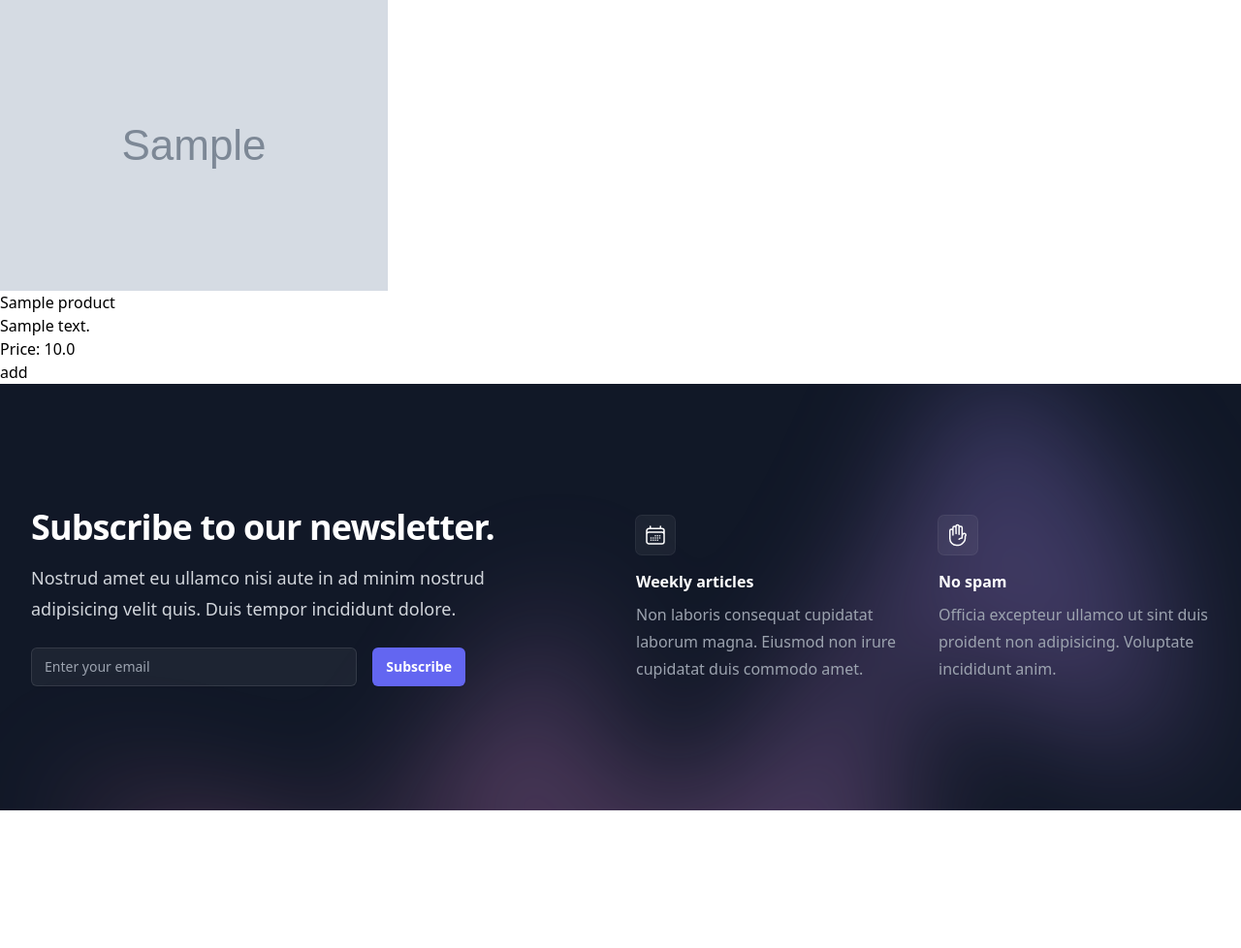
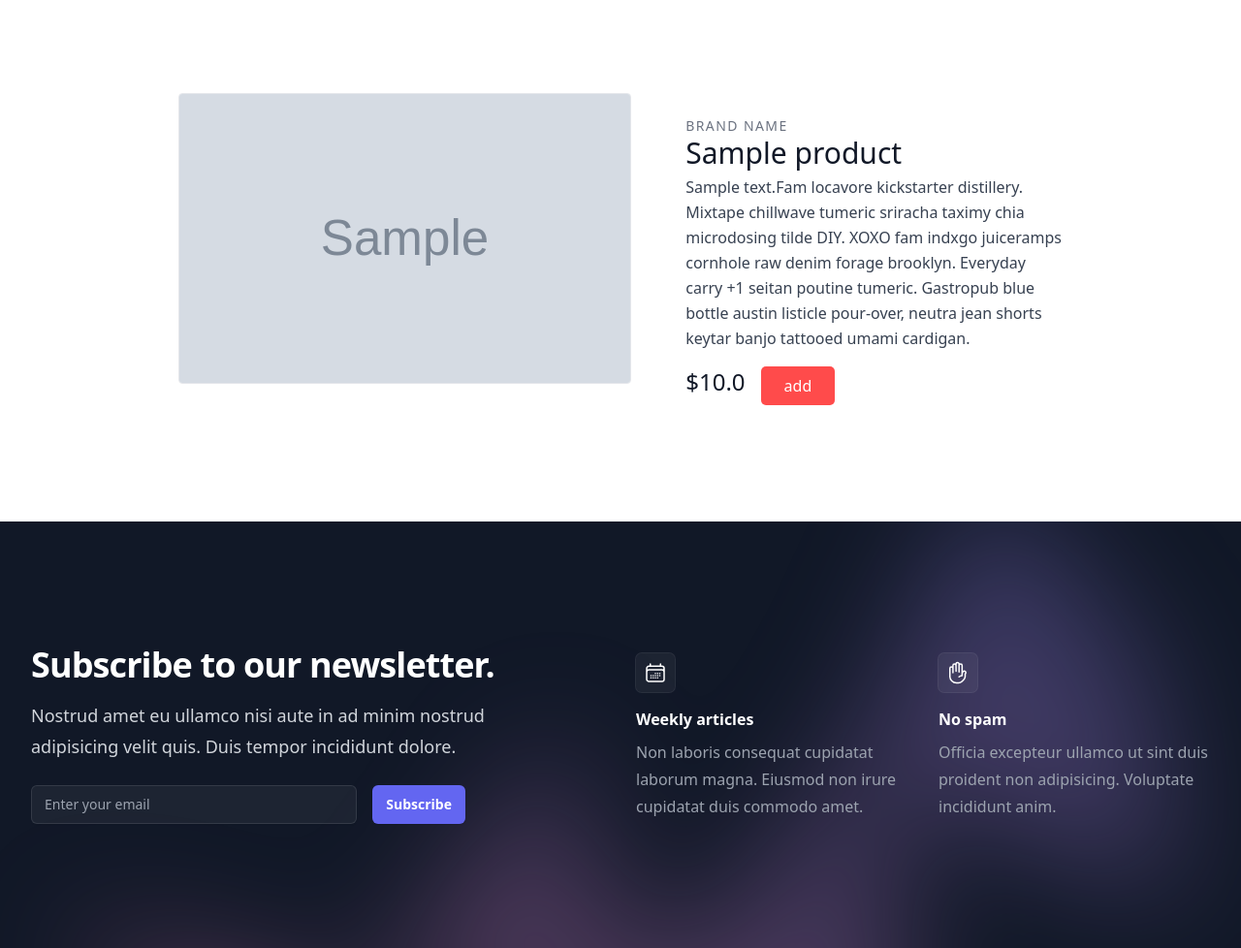
Before and after one commit to TaiChi112/Python, a Django app: page /store/1/ in a window 1280 px wide. Shown: the part 64-1042 px from the top of the page at 97% size. Before the commit the page ends 900 px from the top, so only its background shows below. Run offline with Django 5.2, Linux system fonts and the light colour scheme; tables that the repository leaves empty hold one stand-in row (values such as "Sample post"); grey boxes marked "Sample" are stand-in pictures; style sheets or scripts are compiled from the project's sources.

Commit message:
style : edit button add

```diff
--- a/product_app/templates/product/product.html
+++ b/product_app/templates/product/product.html
@@ -1,12 +1,41 @@
 {% extends 'base.html'%}
 {% block title %}Product{% endblock %}
 {% block content %}
+<!-- component -->
+<section style="margin:0 50px 0 50px;" class="text-gray-700 body-font overflow-hidden bg-white">
+    <div style="max-width: 1200px;" class="container px-5 py-24 mx-auto">
+        <div class="lg:w-4/5 mx-auto flex ">
+            <div style="width: 500px;height: 300px;">
+                <img style="width: 100%;height: 100%;" alt="{{product.name}}"
+                    class="lg:w-1/2  object-cover  rounded border border-gray-200"
+                    src="{{product.image_url}}">
+            </div>
+            <div style="margin-left: 16px;" class="lg:w-1/2 w-full lg:pl-10 lg:py-6  lg:mt-0">
+                <h2 class="text-sm title-font text-gray-500 tracking-widest">BRAND NAME</h2>
+                <h1 class="text-gray-900 text-3xl title-font font-medium mb-1">{{product.name}}</h1>
 
-<div>
+                <p class="leading-relaxed">{{product.description}}Fam locavore kickstarter distillery. Mixtape chillwave
+                    tumeric sriracha
+                    taximy chia microdosing tilde DIY. XOXO fam indxgo juiceramps cornhole raw denim forage brooklyn.
+                    Everyday carry +1 seitan poutine tumeric. Gastropub blue bottle austin listicle pour-over, neutra
+                    jean shorts keytar banjo tattooed umami cardigan.</p>
+
+                <div style="margin-top: 16px;" class="flex">
+                    <span class="title-font font-medium text-2xl text-gray-900">${{product.price}}</span>
+                    <button style="border-radius: 5px;margin-left:16px ;background: rgb(255, 75, 75);"
+                        class="flex ml-auto text-white border-0 py-2 px-6 focus:outline-none hover:bg-red-600 rounded">
+                        <a href="{% url 'add_to_cart' id=product.id %}">add</a>
+                    </button>
+
+                </div>
+            </div>
+        </div>
+    </div>
+</section>
+{% endblock %}
+<!-- <div>
     <img src="{{ product.image_url }}" alt="{{ product.name }}">
 </div>
 <h1>{{ product.name }}</h1>
 <p>{{ product.description }}</p>
-<p>Price: {{ product.price }}</p>
-<a href="{% url 'add_to_cart' id=product.id %}">add</a>
-{% endblock %}
+<p>Price: {{ product.price }}</p> -->
```
